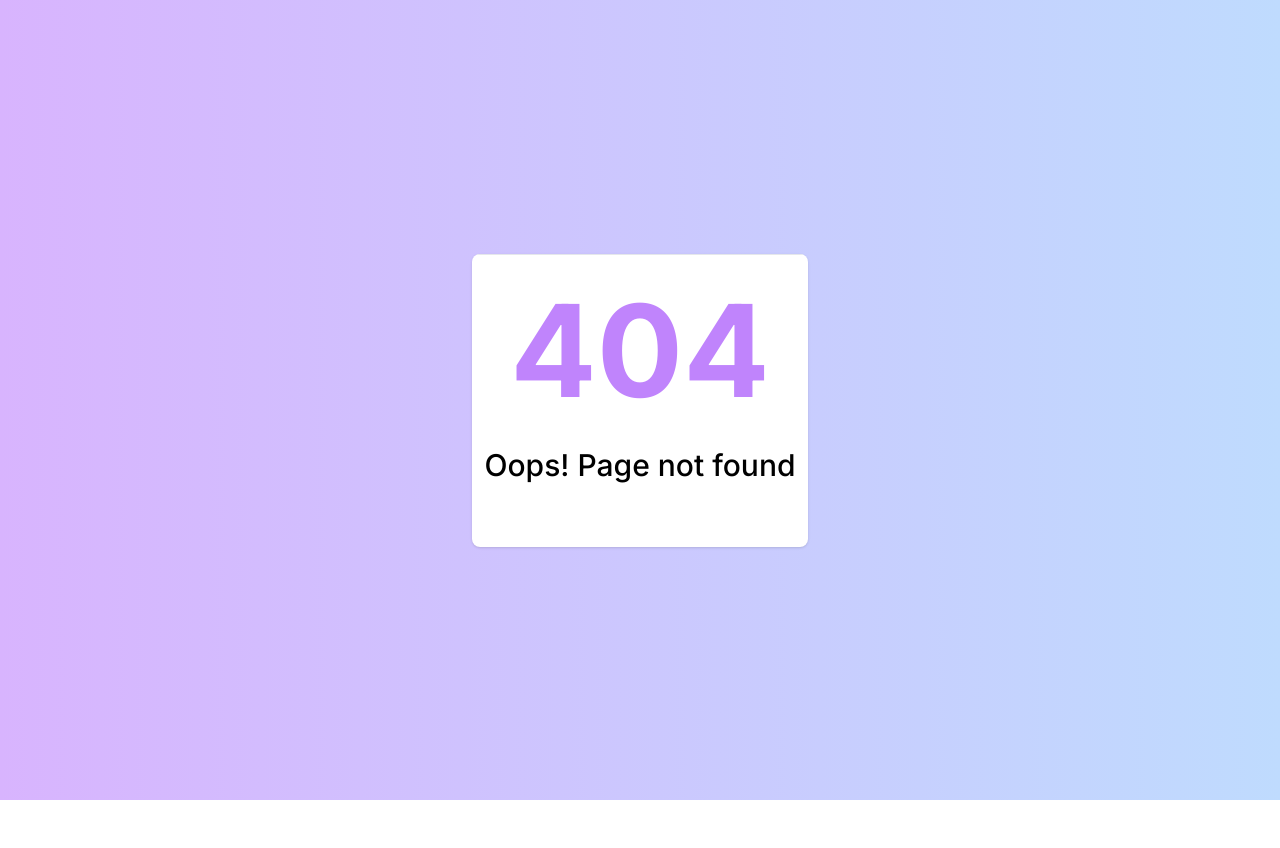
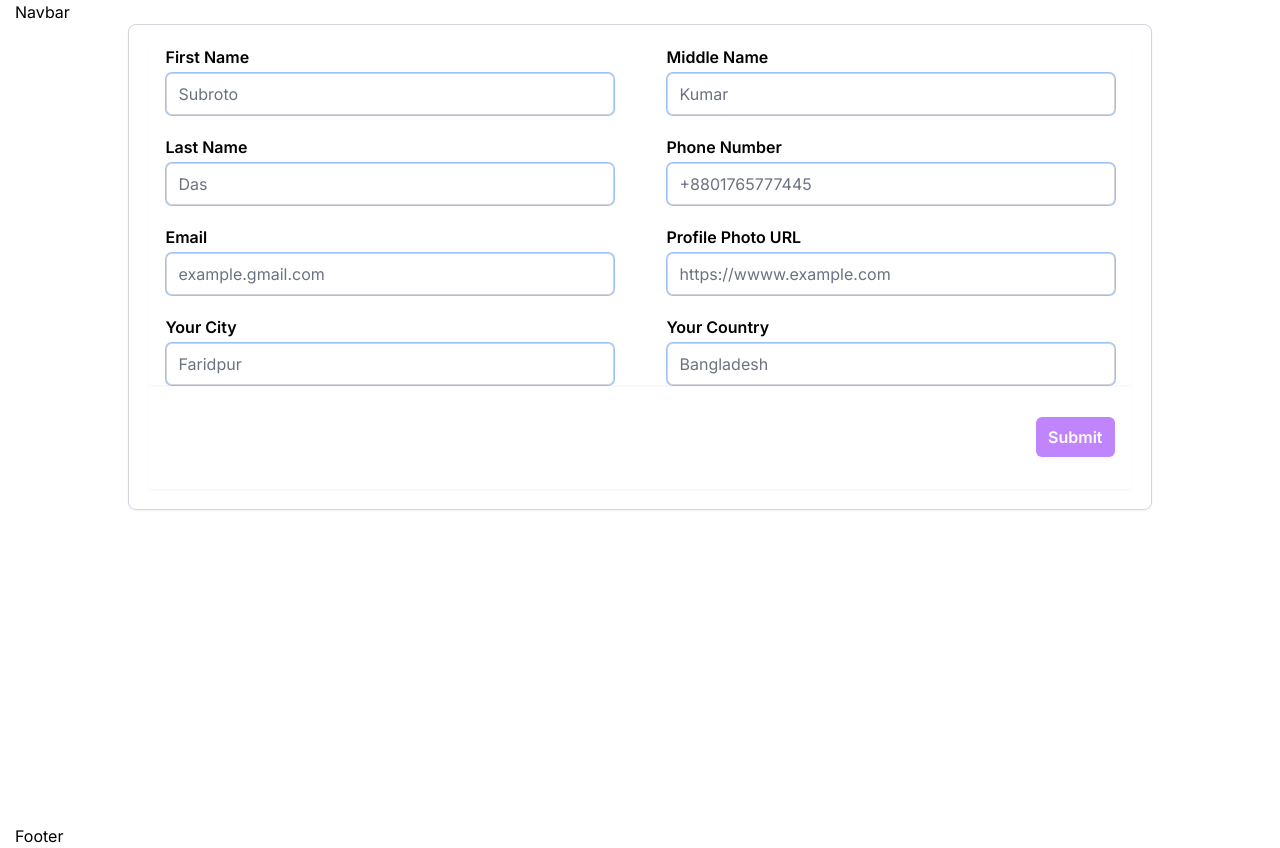
Before and after one commit to subroto23/contact-management-frontend, a Next.js app: page /add-contact in a window 1280 px wide. Before the commit this address had no page. Before the commit the page ends 800 px from the top, so only its background shows below. Built offline with nearby package versions, Linux system fonts and the light colour scheme.

Commit message:
Add Contact Creating Not design

```diff
--- a/package.json
+++ b/package.json
@@ -18,6 +18,7 @@
     "react-dom": "^18",
     "react-hook-form": "^7.53.1",
     "react-redux": "^9.1.2",
+    "sonner": "^1.5.0",
     "tailwind-merge": "^2.5.4",
     "zod": "^3.23.8"
   },
--- /dev/null
+++ b/src/app/(withNavbarAndFooter)/add-contact/page.tsx
@@ -0,0 +1,11 @@
+import AddContactsPage from "@/components/Pages/AddContacts";
+
+const AddContactPage = () => {
+  return (
+    <>
+      <AddContactsPage />
+    </>
+  );
+};
+
+export default AddContactPage;
--- a/src/app/layout.tsx
+++ b/src/app/layout.tsx
@@ -1,6 +1,8 @@
 import type { Metadata } from "next";
 import { Inter } from "next/font/google";
 import "./globals.css";
+import { Toaster } from "sonner";
+import Providers from "@/provider/provider";
 
 const inter = Inter({ subsets: ["latin"] });
 
@@ -15,11 +17,16 @@ export default function RootLayout({
   children: React.ReactNode;
 }) {
   return (
+    <Providers>
       <html lang="en">
         <body className={inter.className}>
+          <>
+            <Toaster position="bottom-right" richColors />
             {children}
+          </>
           <div id="portal"></div>
         </body>
       </html>
+    </Providers>
   );
 }
--- a/src/components/HomepageTesting.tsx
+++ b/src/components/HomepageTesting.tsx
@@ -1,164 +1,5 @@
-"use client";
-import { FieldValues, SubmitHandler, useForm } from "react-hook-form";
-import Container from "./ui/Container/Container";
-import { zodResolver } from "@hookform/resolvers/zod";
-import { ContactZodValidation } from "@/validation/createContactValidation";
-import { z } from "zod";
-import { Form, FormContainer, FormSubmit } from "./ReusableForm";
-import InputForm from "./InputForm";
-
 const HomepageTesting = () => {
-  const methods = useForm<FormData>({
-    resolver: zodResolver(ContactZodValidation),
-  });
-
-  const {
-    register,
-    handleSubmit,
-    formState: { errors },
-  } = methods;
-
-  // Define the schema type using zod's infer
-  type FormData = z.infer<typeof ContactZodValidation>;
-
-  const onSubmit = (data: FieldValues) => {
-    console.log(data);
-  };
-  return (
-    <>
-      <Container>
-        <Form
-          onSubmit={handleSubmit(onSubmit) as SubmitHandler<FieldValues>}
-          double={true}
-        >
-          <FormContainer>
-            {/* First Name Input Form */}
-            <InputForm
-              register={register("name.firstName")}
-              type={"text"}
-              label={"First Name"}
-              placeholder={"Subroto"}
-              errors={errors?.name?.firstName?.message}
-            />
-
-            {/* Middle Name Input Form */}
-            <InputForm
-              register={register("name.middleName")}
-              type={"text"}
-              label={"Middle Name"}
-              placeholder={"Kumar"}
-              errors={errors?.name?.middleName?.message}
-            />
-
-            {/* Last Name Input Form */}
-            <InputForm
-              register={register("name.lastName")}
-              type={"text"}
-              label={"Last Name"}
-              placeholder={"Das"}
-              errors={errors?.name?.lastName?.message}
-            />
-            {/* Phone Number Input Form */}
-            <InputForm
-              register={register("phone")}
-              type={"text"}
-              label={"Phone Number"}
-              placeholder={"+8801765777445"}
-              errors={errors?.phone?.message}
-            />
-            {/* Email Name Input Form */}
-            <InputForm
-              register={register("email")}
-              type={"email"}
-              label={"Email"}
-              placeholder={"example.gmail.com"}
-              errors={errors?.email?.message}
-            />
-            {/* Profile Photo Name Input Form */}
-            <InputForm
-              register={register("profile_picture")}
-              type={"text"}
-              label={"Profile Photo URL"}
-              placeholder={"https://wwww.example.com"}
-              errors={errors?.profile_picture?.message}
-            />
-            {/* Address City Input Form */}
-            <InputForm
-              register={register("address.city")}
-              type={"text"}
-              label={"Your City"}
-              placeholder={"Faridpur"}
-              errors={errors?.address?.city?.message}
-            />
-            {/* Address Country Input Form */}
-            <InputForm
-              register={register("address.country")}
-              type={"text"}
-              label={"Your Country"}
-              placeholder={"Bangladesh"}
-              errors={errors?.address?.country?.message}
-            />
-          </FormContainer>
-          <FormSubmit />
-        </Form>
-      </Container>
-    </>
-  );
+  return <div>Home Page</div>;
 };
 
 export default HomepageTesting;
-
-// "use client";
-// import { FieldValues, SubmitHandler, useForm } from "react-hook-form";
-// import { Form, FormContainer, FormSubmit } from "./ReusableForm";
-// import Container from "./ui/Container/Container";
-// import { zodResolver } from "@hookform/resolvers/zod";
-// import { createContactValidationSchema } from "@/validation/createContactValidation";
-// const HomepageTesting = () => {
-//   const methods = useForm<FormData>({
-//     resolver: zodResolver(createContactValidationSchema),
-//   });
-//   const {
-//     handleSubmit,
-//     register,
-//     formState: { errors },
-//   } = methods;
-
-//   const onSubmit = (data) => {
-//     console.log(data);
-//   };
-
-//   // Define the schema type using zod's infer
-//   // type FormData = z.infer<typeof createContactValidationSchema>;
-//   return (
-//     <>
-//       <Container>
-//         <Form
-//           onSubmit={handleSubmit(onSubmit) as SubmitHandler<FieldValues>}
-//           double={true}
-//         >
-//           <FormContainer>
-//             <div className="w-full max-w-md">
-//               <label className="block font-semibold mb-1" htmlFor="firstName">
-//                 First Name
-//               </label>
-//               <input
-//                 type="text"
-//                 id="firstName"
-//                 {...register("name.firstName", { required: true })}
-//               />
-//               {errors?.name?.firstName?.message && (
-//                 <span className="text-xs text-red-500">
-//                   {errors?.name?.firstName.message}
-//                 </span>
-//               )}
-//             </div>
-//           </FormContainer>
-//           <FormSubmit />
-//         </Form>
-//       </Container>
-//     </>
-//   );
-// };
-
-// export default HomepageTesting;
--- /dev/null
+++ b/src/components/Pages/AddContacts.tsx
@@ -0,0 +1,123 @@
+"use client";
+import { FieldValues, SubmitHandler, useForm } from "react-hook-form";
+import { zodResolver } from "@hookform/resolvers/zod";
+import { ContactZodValidation } from "@/validation/createContactValidation";
+import { z } from "zod";
+import Container from "../ui/Container/Container";
+import { Form, FormContainer, FormSubmit } from "../ReusableForm";
+import InputForm from "../InputForm";
+import { toast } from "sonner";
+import { useCreateContactMutation } from "@/redux/api/contactApi";
+
+const AddContactsPage = () => {
+  const [addContact, { isLoading }] = useCreateContactMutation();
+
+  const methods = useForm<FormData>({
+    resolver: zodResolver(ContactZodValidation),
+  });
+
+  const {
+    register,
+    handleSubmit,
+    reset,
+    formState: { errors },
+  } = methods;
+
+  // Define the schema type using zod's infer
+  type FormData = z.infer<typeof ContactZodValidation>;
+
+  //Send Data to the Server
+  const onSubmit = async (data: FieldValues) => {
+    await addContact(data)
+      .unwrap()
+      .then((data) => {
+        toast.success(data?.message);
+        reset();
+      })
+      .catch((err) => {
+        toast.error(err?.data?.message);
+      });
+  };
+  return (
+    <>
+      <Container>
+        <Form
+          onSubmit={handleSubmit(onSubmit) as SubmitHandler<FieldValues>}
+          double={true}
+        >
+          <FormContainer>
+            {/* First Name Input Form */}
+            <InputForm
+              register={register("name.firstName")}
+              type={"text"}
+              label={"First Name"}
+              placeholder={"Subroto"}
+              errors={errors?.name?.firstName?.message}
+            />
+
+            {/* Middle Name Input Form */}
+            <InputForm
+              register={register("name.middleName")}
+              type={"text"}
+              label={"Middle Name"}
+              placeholder={"Kumar"}
+              errors={errors?.name?.middleName?.message}
+            />
+
+            {/* Last Name Input Form */}
+            <InputForm
+              register={register("name.lastName")}
+              type={"text"}
+              label={"Last Name"}
+              placeholder={"Das"}
+              errors={errors?.name?.lastName?.message}
+            />
+            {/* Phone Number Input Form */}
+            <InputForm
+              register={register("phone")}
+              type={"text"}
+              label={"Phone Number"}
+              placeholder={"+8801765777445"}
+              errors={errors?.phone?.message}
+            />
+            {/* Email Name Input Form */}
+            <InputForm
+              register={register("email")}
+              type={"email"}
+              label={"Email"}
+              placeholder={"example.gmail.com"}
+              errors={errors?.email?.message}
+            />
+            {/* Profile Photo Name Input Form */}
+            <InputForm
+              register={register("profile_picture")}
+              type={"text"}
+              label={"Profile Photo URL"}
+              placeholder={"https://wwww.example.com"}
+              errors={errors?.profile_picture?.message}
+            />
+            {/* Address City Input Form */}
+            <InputForm
+              register={register("address.city")}
+              type={"text"}
+              label={"Your City"}
+              placeholder={"Faridpur"}
+              errors={errors?.address?.city?.message}
+            />
+            {/* Address Country Input Form */}
+            <InputForm
+              register={register("address.country")}
+              type={"text"}
+              label={"Your Country"}
+              placeholder={"Bangladesh"}
+              errors={errors?.address?.country?.message}
+            />
+          </FormContainer>
+          <FormSubmit isLoading={isLoading} />
+        </Form>
+      </Container>
+    </>
+  );
+};
+
+export default AddContactsPage;
--- a/src/components/ReusableForm/FormSubmit.tsx
+++ b/src/components/ReusableForm/FormSubmit.tsx
@@ -3,7 +3,7 @@ import Button from "../ui/Button/Button";
 import { useContext } from "react";
 import { FormDoubleValueContext } from "./Form";
 
-export const FormSubmit = () => {
+export const FormSubmit = ({ isLoading }: { isLoading: boolean }) => {
   const { double } = useContext(FormDoubleValueContext) as any;
   return (
     <>
@@ -17,7 +17,7 @@ export const FormSubmit = () => {
       >
         <div className="w-full max-w-md col-start-1 md:col-start-2 flex justify-end my-8">
           <Button className="w-full md:w-fit" type="submit">
-            Submit
+            {isLoading ? "Submitting..." : "Submit"}
           </Button>
         </div>
       </div>
--- a/src/redux/api/contactApi.ts
+++ b/src/redux/api/contactApi.ts
@@ -7,8 +7,10 @@ const contactApi = baseApi.injectEndpoints({
       query: (data) => ({
         url: "/create-contact",
         method: "POST",
-        data,
-        contentType: "multipart/form-data",
+        body: data,
+        headers: {
+          "Content-Type": "application/json",
+        },
       }),
       invalidatesTags: [TagTypes.CONTACT],
     }),
--- a/src/redux/store.ts
+++ b/src/redux/store.ts
@@ -1,6 +1,7 @@
 import { configureStore } from "@reduxjs/toolkit";
 import { reducer } from "./rootReducer";
 import { baseApi } from "./api/baseApi";
+
 export const store = configureStore({
   reducer,
   middleware: (getDefaultMiddleware) =>
--- a/src/validation/createContactValidation.ts
+++ b/src/validation/createContactValidation.ts
@@ -44,7 +44,7 @@ const userAddressValidationSchema = z.object({
 // Create Contact Validation Schema
 export const ContactZodValidation = z.object({
   name: userNameValidationSchema,
-  email: z.string().email().optional(),
+  email: z.string().optional(),
   phone: z
     .string({ required_error: "Phone Number Is Required" })
     .trim()
```
Also changed, not shown: src/redux/rootReducer.ts (line endings or trailing spaces), 2 other files (tests, documents, lock files or other folders). Lines whose indentation alone changed are shown as unchanged.
